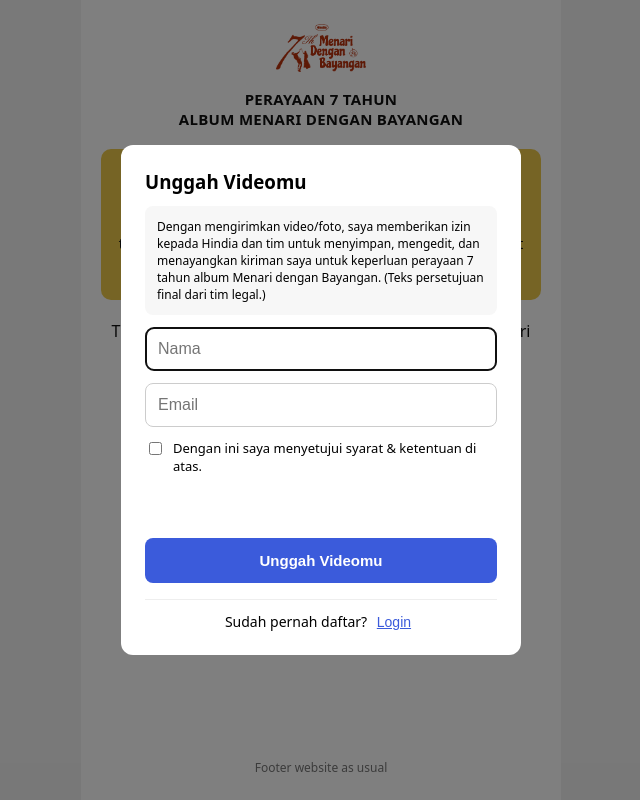
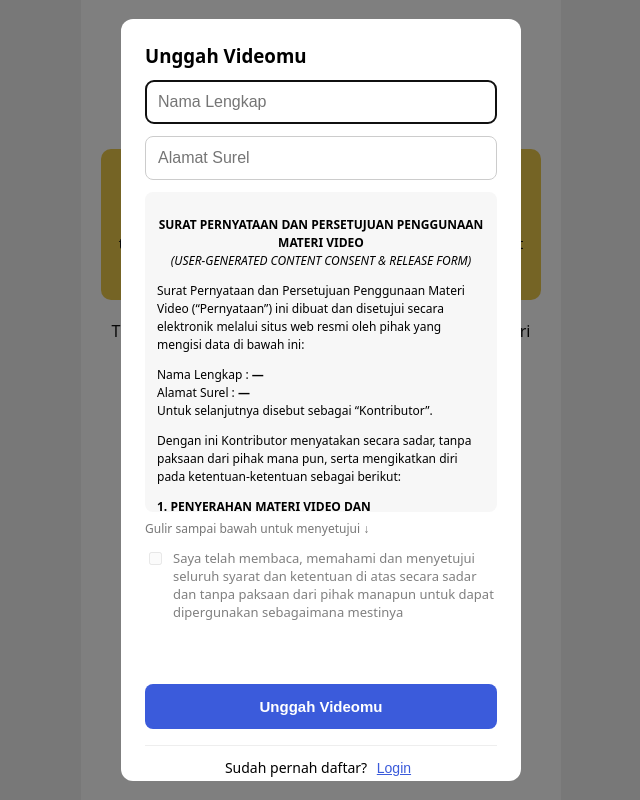
Before and after one commit to CCConih/test-page, a plain HTML site: page index.html in a window 1280 px wide. Both pictures are taken after a click on the button "Rayakan di Sini". Shown: the whole page, without its empty margins (319-959 px from the left). Drawn offline with Linux system fonts and the light colour scheme.

Commit message:
Consent form: full UGC release text, tick box unlocks after scrolling to the end
Co-Authored-By: Claude Opus 5.5 <noreply@anthropic.com>

```diff
--- a/app.js
+++ b/app.js
@@ -116,6 +116,15 @@ function login(data) {
 
 // ---------- Events ----------
 $('startBtn').onclick = () => (user ? show('grid') : $('consent').showModal());
+// Consent: tick box unlocks only once the statement is scrolled to the end; name/email echo into the statement.
+function checkConsentRead() {
+  const c = $('consentText');
+  if (c.scrollTop + c.clientHeight >= c.scrollHeight - 8) { $('regForm').agree.disabled = false; $('scrollHint').hidden = true; }
+}
+$('consentText').onscroll = checkConsentRead;
+$('consent').addEventListener('toggle', checkConsentRead); // in case it all fits without scrolling
+$('regForm').name.oninput = (e) => ($('cName').textContent = e.target.value.trim() || '—');
+$('regForm').email.oninput = (e) => ($('cEmail').textContent = e.target.value.trim() || '—');
 $('showLogin').onclick = () => { $('loginForm').hidden = false; $('loginForm').email.focus(); };
 
 $('regForm').onsubmit = async (e) => {
--- a/index.html
+++ b/index.html
@@ -30,7 +30,10 @@
   form { display: flex; flex-direction: column; gap: 12px; text-align: left; }
   input[type=text], input[type=email] { padding: 12px; border: 1px solid #ccc; border-radius: 8px; font-size: 16px; }
   label.check { display: flex; gap: 8px; font-size: 13px; align-items: flex-start; }
-  .consent { max-height: 140px; overflow: auto; background: #f7f7f7; padding: 12px; border-radius: 8px; font-size: 12px; }
+  .consent { max-height: 40vh; overflow: auto; background: #f7f7f7; padding: 12px; border-radius: 8px; font-size: 12px; line-height: 1.5; }
+  .consent ol { padding-left: 18px; }
+  .consent li { margin-bottom: 6px; }
+  label.check:has(input:disabled) { opacity: .5; }
   .alt { border-top: 1px solid #eee; margin-top: 16px; padding-top: 12px; font-size: 14px; text-align: center; }
   .err { color: #c92a2a; font-size: 13px; min-height: 1em; }
   .mock { background: #fff3bf; font-size: 11px; padding: 4px; margin: -24px -20px 16px; }
@@ -92,12 +95,26 @@
 <dialog id="consent">
   <form id="regForm">
     <h3 style="margin:0">Unggah Videomu</h3>
-    <div class="consent">
-      Dengan mengirimkan video/foto, saya memberikan izin kepada Hindia dan tim untuk menyimpan, mengedit, dan menayangkan kiriman saya untuk keperluan perayaan 7 tahun album Menari dengan Bayangan. (Teks persetujuan final dari tim legal.)
+    <input type="text" name="name" placeholder="Nama Lengkap" required maxlength="60" autocomplete="name">
+    <input type="email" name="email" placeholder="Alamat Surel" required autocomplete="email">
+    <div class="consent" id="consentText">
+      <p style="text-align:center"><b>SURAT PERNYATAAN DAN PERSETUJUAN PENGGUNAAN MATERI VIDEO</b><br><i>(USER-GENERATED CONTENT CONSENT &amp; RELEASE FORM)</i></p>
+      <p>Surat Pernyataan dan Persetujuan Penggunaan Materi Video (“Pernyataan”) ini dibuat dan disetujui secara elektronik melalui situs web resmi oleh pihak yang mengisi data di bawah ini:</p>
+      <p>Nama Lengkap : <b id="cName">—</b><br>Alamat Surel : <b id="cEmail">—</b><br>Untuk selanjutnya disebut sebagai “Kontributor”.</p>
+      <p>Dengan ini Kontributor menyatakan secara sadar, tanpa paksaan dari pihak mana pun, serta mengikatkan diri pada ketentuan-ketentuan sebagai berikut:</p>
+      <p><b>1. PENYERAHAN MATERI VIDEO DAN PENGGUNGANNYA</b></p>
+      <ol>
+        <li>Kontributor secara sukarela menyerahkan rekaman audio-visual (“Materi Video”) untuk proyek perayaan 7 (tujuh) tahun album “Menari Dengan Bayangan” milik musisi “Hindia” yang dikelola oleh PT Sepuluh Dua Empat beserta mitra produksinya (“Penyelenggara”), serta memberikan izin penuh, non-eksklusif, dapat dialihkan, dan tidak dapat ditarik kembali kepada Penyelenggara untuk menyunting, memotong, mengubah format, dan menayangkan Materi Video tersebut baik sebagian maupun seluruhnya pada video musik utama di YouTube, seluruh karya turunan media sosial (termasuk namun tidak terbatas pada Instagram Reels, TikTok, Threads, YouTube Shorts, dan materi promosi berbayar), maupun pertunjukan langsung di seluruh dunia tanpa batasan waktu.</li>
+        <li>Kontributor menjamin bahwa Materi Video adalah karya asli milik sendiri yang bebas dari pelanggaran hak cipta pihak lain, maupun muatan melanggar hukum, serta menyetujui bahwa seluruh hak cipta atas hasil akhir video musik dan karya turunannya sepenuhnya menjadi hak milik tunggal Penyelenggara dan/atau musisi Hindia sesuai Undang-Undang Nomor 28 Tahun 2014 tentang Hak Cipta (“UU 28/2014”).</li>
+        <li>Kontributor memberikan persetujuan tertulis atas penggunaan wajah, suara, nama, dan penampilannya untuk kepentingan komersial maupun non-komersial, serta menjamin telah memperoleh izin penuh dari setiap individu lain yang wajah maupun suaranya ikut terekam di dalam Materi Video.</li>
+        <li>Kontributor memahami bahwa partisipasi ini bersifat sukarela tanpa kewajiban Penyelenggara untuk menayangkan setiap kiriman video, dan penggunaan Materi Video pada video musik maupun karya turunan media sosial tidak menimbulkan hak atas royalti, honorarium, bagi hasil monetisasi, atau kompensasi finansial apa pun bagi Kontributor maupun pihak ketiga di dalamnya pada saat ini maupun di masa mendatang.</li>
+        <li>Kontributor memberikan persetujuan eksplisit kepada Penyelenggara untuk mengumpulkan, menyimpan, dan memproses data pribadi Kontributor (termasuk identitas diri dan data biometrik) guna keperluan verifikasi hak dan publikasi karya sesuai dengan Undang-Undang Nomor 27 Tahun 2022 tentang Pelindungan Data Pribadi.</li>
+        <li>Kontributor melepaskan PT Sepuluh Dua Empat, musisi Hindia, dan seluruh mitra produksi dari segala tuntutan hukum di kemudian hari, serta bersedia bertanggung jawab penuh dan mengganti kerugian Penyelenggara atas segala klaim pihak ketiga atau biaya hukum yang timbul akibat pelanggaran jaminan orisinalitas, hak cipta, hak potret pihak ketiga, maupun ketidakbenaran pernyataan ini.</li>
+        <li>Kontributor menjamin kebenaran seluruh data yang diisi dan menyatakan telah berusia minimal 18 (delapan belas) tahun atau cakap secara hukum.</li>
+      </ol>
     </div>
-    <input type="text" name="name" placeholder="Nama" required maxlength="60" autocomplete="name">
-    <input type="email" name="email" placeholder="Email" required autocomplete="email">
-    <label class="check"><input type="checkbox" name="agree" required> Dengan ini saya menyetujui syarat &amp; ketentuan di atas.</label>
+    <p id="scrollHint" style="font-size:12px;color:#777;margin:-4px 0 0">Gulir sampai bawah untuk menyetujui ↓</p>
+    <label class="check"><input type="checkbox" name="agree" required disabled> Saya telah membaca, memahami dan menyetujui seluruh syarat dan ketentuan di atas secara sadar dan tanpa paksaan dari pihak manapun untuk dapat dipergunakan sebagaimana mestinya</label>
     <p class="err" id="regErr"></p>
     <button class="btn" type="submit">Unggah Videomu</button>
   </form>
```
